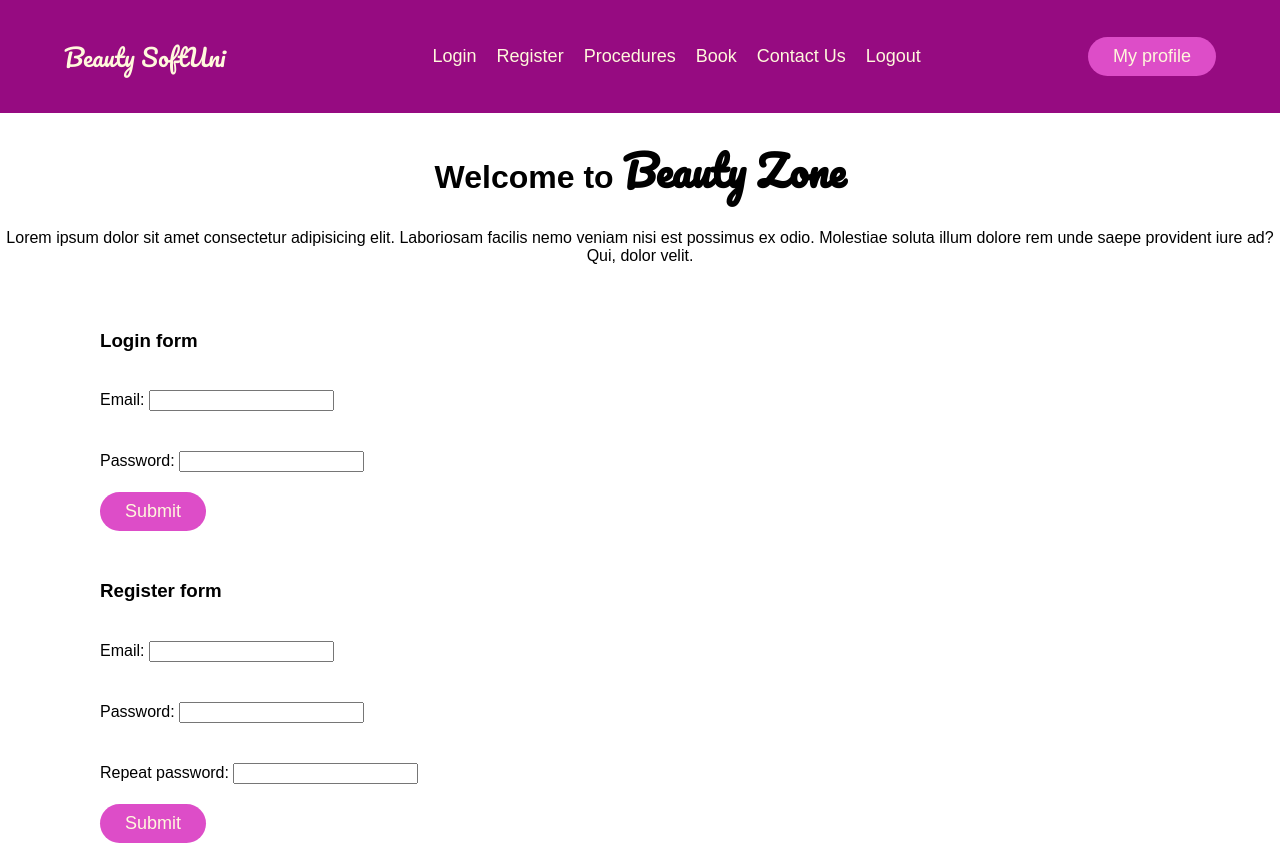
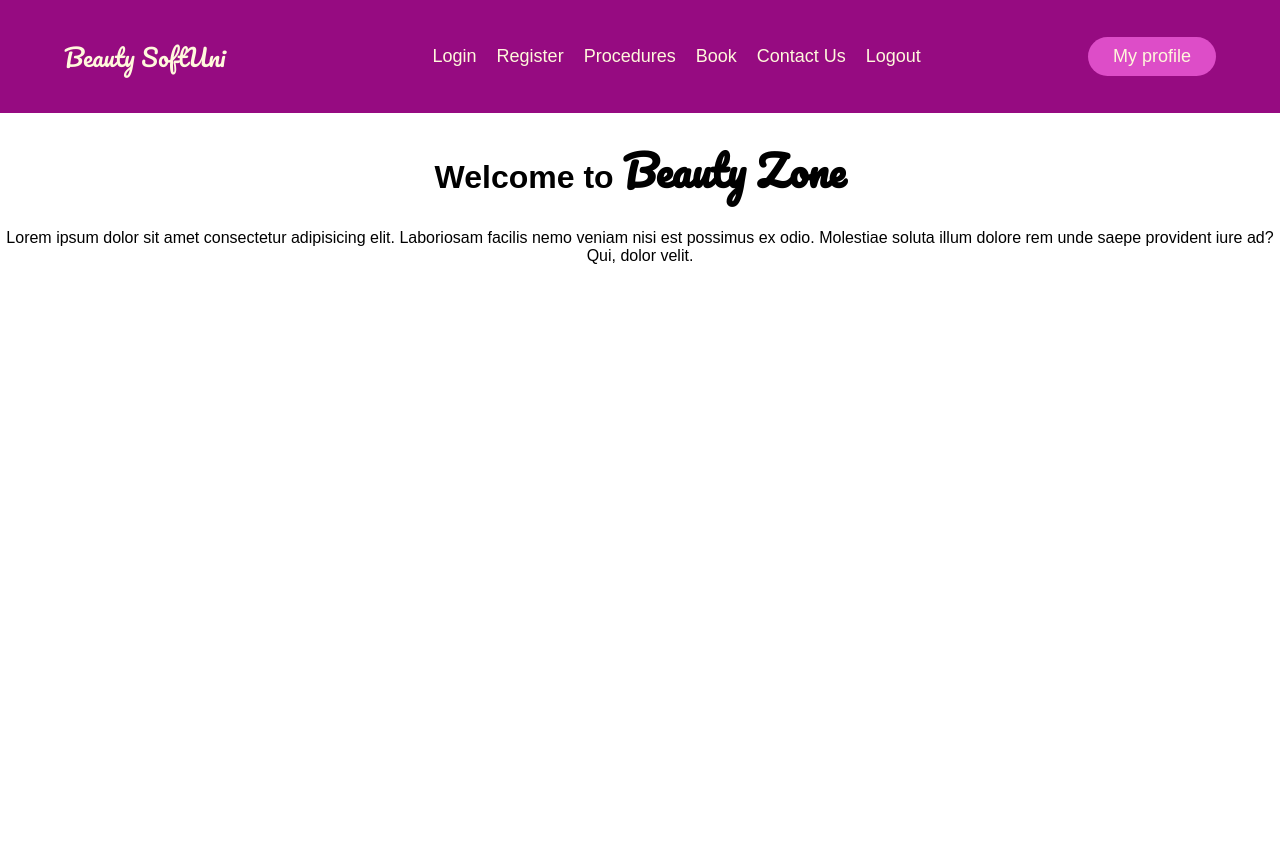
Before and after one commit to tsvetanilievdev/beauty-test, a React (Create React App) app: page / in a window 1280 px wide. After the commit the page ends 800 px from the top, so only its background shows below. Built offline with nearby package versions, Linux system fonts and the light colour scheme.

Commit message:
Implement basic Router

```diff
--- a/src/App.js
+++ b/src/App.js
@@ -4,14 +4,18 @@ import { Header } from './components/Header/Header.js';
 import { Login } from './components/Login/Login.js';
 import { Register } from './components/Register/Register.js';
 import { Home } from './components/Home/Home.js';
+import { Route, Routes } from 'react-router';
 
 function App() {
   return (
     <div className="App">
       <Header />
-      <Home />
-      <Login />
-      <Register />
+      <Routes>
+        <Route path="/" element={<Home />}/>
+        <Route path="/home" element={<Home />}/>
+        <Route path="/login" element={<Login />}/>
+        <Route path="/register" element={<Register />}/>
+      </Routes>
     </div>
   );
 }
--- a/src/components/Header/Header.js
+++ b/src/components/Header/Header.js
@@ -1,28 +1,29 @@
+import { NavLink } from 'react-router-dom';
 import styles from './Header.module.css'
 
 export const Header = () => {
   return (
     <header>
-      <a className={styles.logo} href="">Beauty SoftUni</a>
+      <NavLink className={styles.logo} to="/home">Beauty SoftUni</NavLink>
       <nav>
         <ul className={styles['nav__links']}>
           <li>
-            <a href="#">Login</a>
+            <NavLink to="/login">Login</NavLink>
           </li>
           <li>
-            <a href="#">Register</a>
+            <NavLink to="/register">Register</NavLink>
           </li>
           <li>
-            <a href="#">Procedures</a>
+            <NavLink to="#">Procedures</NavLink>
           </li>
           <li>
-            <a href="#">Book</a>
+            <NavLink to="#">Book</NavLink>
           </li>
           <li>
-            <a href="#">Contact Us</a>
+            <NavLink to="#">Contact Us</NavLink>
           </li>
           <li>
-            <a href="#">Logout</a>
+            <NavLink to="#">Logout</NavLink>
           </li>
         </ul>
       </nav>
--- a/src/index.js
+++ b/src/index.js
@@ -3,10 +3,13 @@ import ReactDOM from 'react-dom';
 import './index.css';
 import App from './App';
 import reportWebVitals from './reportWebVitals';
+import { BrowserRouter } from 'react-router-dom';
 
 ReactDOM.render(
   <React.StrictMode>
-    <App />
+    <BrowserRouter>
+      <App />
+    </BrowserRouter>
   </React.StrictMode>,
   document.getElementById('root')
 );
```
